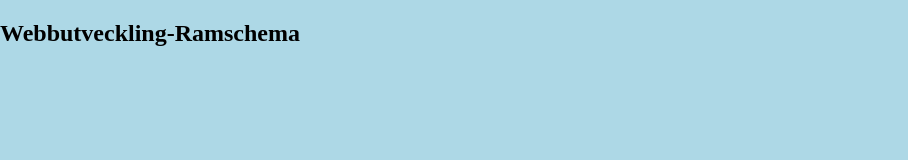
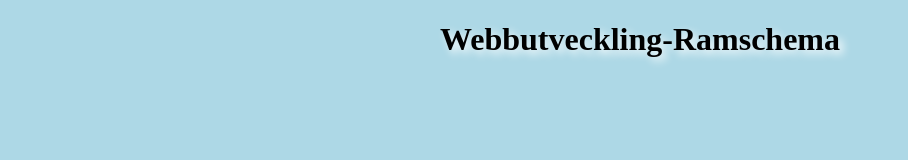
Before and after one commit to thne1900/moment2-ecmascript, a website built with Parcel: page src/index.html in a window 1280 px wide. Shown: the whole page, without its empty margins (0-908 px from the left). Built offline with nearby package versions, Linux system fonts and the light colour scheme.

Commit message:
Började skriva in i html och testkörde kommando.

```diff
--- a/package.json
+++ b/package.json
@@ -1,7 +1,6 @@
 {
   "name": "moment2-ecmascript",
   "version": "1.0.0",
-  "main": "index.js",
   "source": "src/index.html",
   "browserslist":"> 0.5%, last 2 versions, not dead",
   "scripts": {
--- a/src/CSS/index.css
+++ b/src/CSS/index.css
@@ -4,3 +4,6 @@ max-width:1512px;
 height:auto;
 margin-left: auto;
 margin-right: auto;}
+
+h1 {text-align: center;
+text-shadow: 4px 4px 8px white;}
--- a/src/index.html
+++ b/src/index.html
@@ -8,4 +8,4 @@
 <title>Kurs-tabell</title>
 <script src="js/main.js" type="module"></script><!--Linked javascript file-->
 </head>
-<h2>Webbutveckling-Ramschema</h2>
+<h1>Webbutveckling-Ramschema</h1>
```
